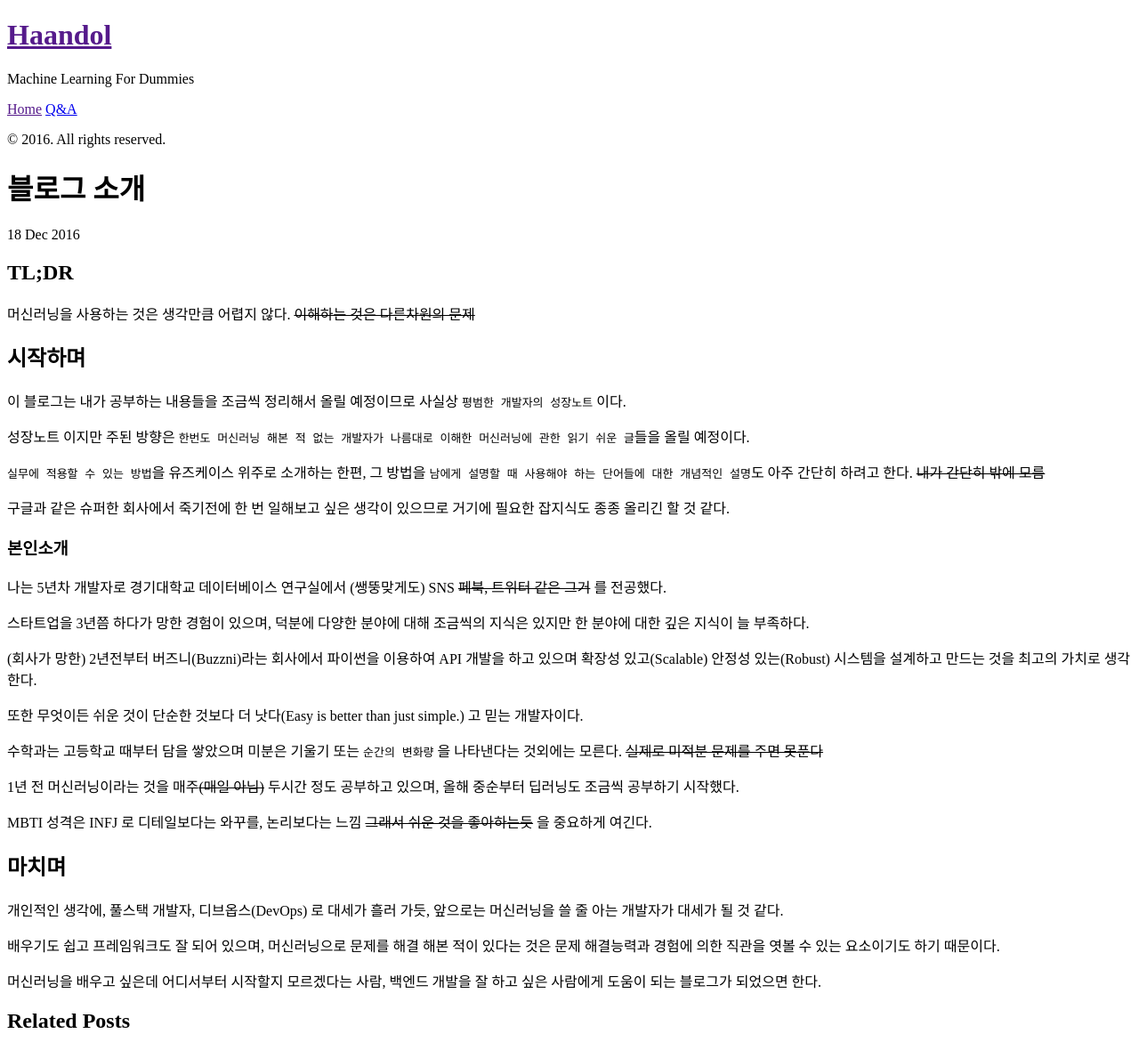
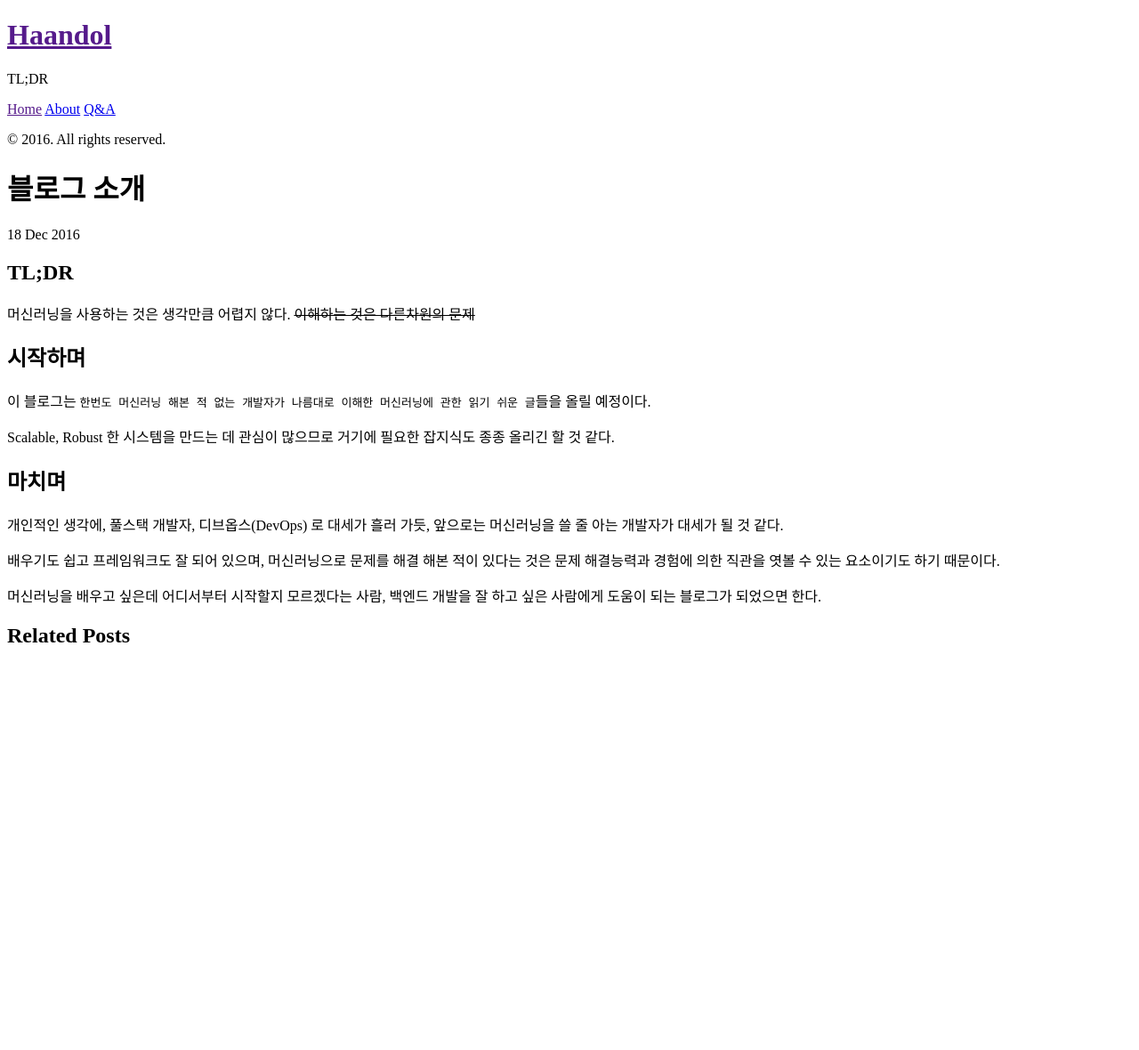
Before and after one commit to haandol/haandol.github.com, a Jekyll site: the page built from _posts/2016-12-18-machine-learning-for-dummies.md, in a window 1280 px wide. Shown: the whole page at 89% size. Built offline with Jekyll 4.4.1, drawn with Linux system fonts in a browser that asks for light colours; after the commit the page ends 900 px from its top, so only the background shows below that.

Commit message:
about 페이지 추가

```diff
--- a/_config.yml
+++ b/_config.yml
@@ -1,6 +1,6 @@
 # Site settings
 title:          Haandol
-tagline:        Machine Learning For Dummies
+tagline:        TL;DR
 url:            "http://haandol.github.io"
 baseurl:        /
 issueurl:       "https://github.com/haandol/haandol.github.com/issues"
--- a/_includes/sidebar.html
+++ b/_includes/sidebar.html
@@ -11,7 +11,6 @@
 
     <nav class="sidebar-nav">
       <a class="sidebar-nav-item{% if page.url == site.baseurl %} active{% endif %}" href="{{ site.baseurl }}">Home</a>
-      {% comment %}
       {% assign pages_list = site.pages %}
       {% for node in pages_list %}
         {% if node.title != null %}
@@ -20,7 +19,6 @@
           {% endif %}
         {% endif %}
       {% endfor %}
-      {% endcomment %}
       <a class="sidebar-nav-item" href="{{ site.issueurl }}" target="_blank">Q&A</a>
     </nav>
 
--- a/_posts/2016-12-18-machine-learning-for-dummies.md
+++ b/_posts/2016-12-18-machine-learning-for-dummies.md
@@ -15,29 +15,9 @@ publish: true
 
 ## 시작하며
 
-이 블로그는 내가 공부하는 내용들을 조금씩 정리해서 올릴 예정이므로 사실상 `평범한 개발자의 성장노트` 이다.
+이 블로그는 `한번도 머신러닝 해본 적 없는 개발자가 나름대로 이해한 머신러닝에 관한 읽기 쉬운 글`들을 올릴 예정이다.
 
-성장노트 이지만 주된 방향은 `한번도 머신러닝 해본 적 없는 개발자가 나름대로 이해한 머신러닝에 관한 읽기 쉬운 글`들을 올릴 예정이다.
-
-`실무에 적용할 수 있는 방법`을 유즈케이스 위주로 소개하는 한편, 그 방법을 `남에게 설명할 때 사용해야 하는 단어들에 대한 개념적인 설명`도 아주 간단히 하려고 한다. ~~내가 간단히 밖에 모름~~
-
-구글과 같은 슈퍼한 회사에서 죽기전에 한 번 일해보고 싶은 생각이 있으므로 거기에 필요한 잡지식도 종종 올리긴 할 것 같다.
-
-### 본인소개
-
-나는 5년차 개발자로 경기대학교 데이터베이스 연구실에서 (쌩뚱맞게도) SNS ~~페북, 트위터 같은 그거~~ 를 전공했다.
-
-스타트업을 3년쯤 하다가 망한 경험이 있으며, 덕분에 다양한 분야에 대해 조금씩의 지식은 있지만 한 분야에 대한 깊은 지식이 늘 부족하다.
-
-(회사가 망한) 2년전부터 버즈니(Buzzni)라는 회사에서 파이썬을 이용하여 API 개발을 하고 있으며 확장성 있고(Scalable) 안정성 있는(Robust) 시스템을 설계하고 만드는 것을 최고의 가치로 생각한다.
-
-또한 무엇이든 쉬운 것이 단순한 것보다 더 낫다(Easy is better than just simple.) 고 믿는 개발자이다.
-
-수학과는 고등학교 때부터 담을 쌓았으며 미분은 기울기 또는 `순간의 변화량` 을 나타낸다는 것외에는 모른다. ~~실제로 미적분 문제를 주면 못푼다~~
-
-1년 전 머신러닝이라는 것을 매주~~(매일 아님)~~ 두시간 정도 공부하고 있으며, 올해 중순부터 딥러닝도 조금씩 공부하기 시작했다.
-
-MBTI 성격은 INFJ 로 디테일보다는 와꾸를, 논리보다는 느낌 ~~그래서 쉬운 것을 좋아하는듯~~ 을 중요하게 여긴다.
+Scalable, Robust 한 시스템을 만드는 데 관심이 많으므로 거기에 필요한 잡지식도 종종 올리긴 할 것 같다.
 
 ## 마치며
 
```
Also changed, not shown: about.md (+13 -1 lines), Gemfile.lock. Lines whose indentation alone changed are shown as unchanged.
